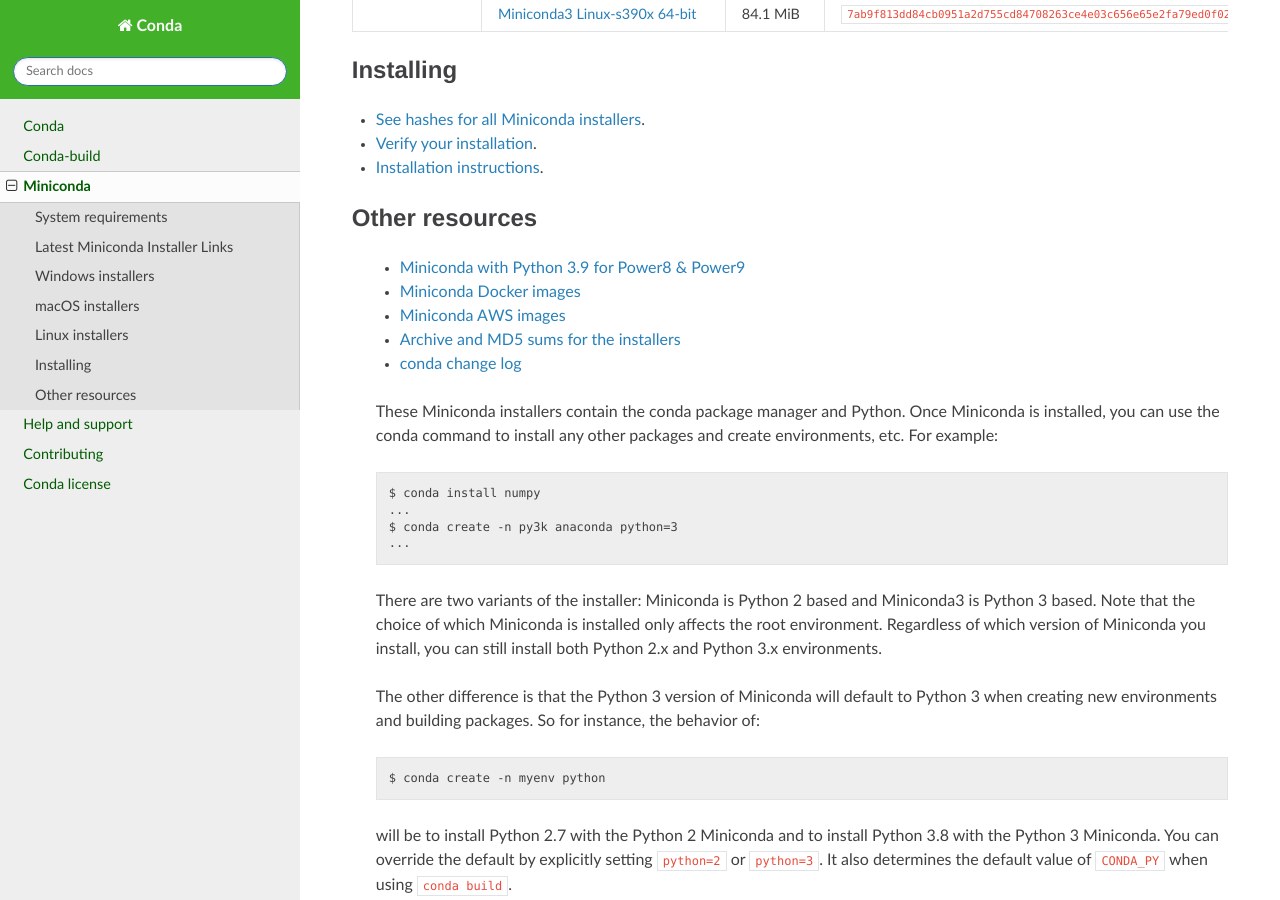
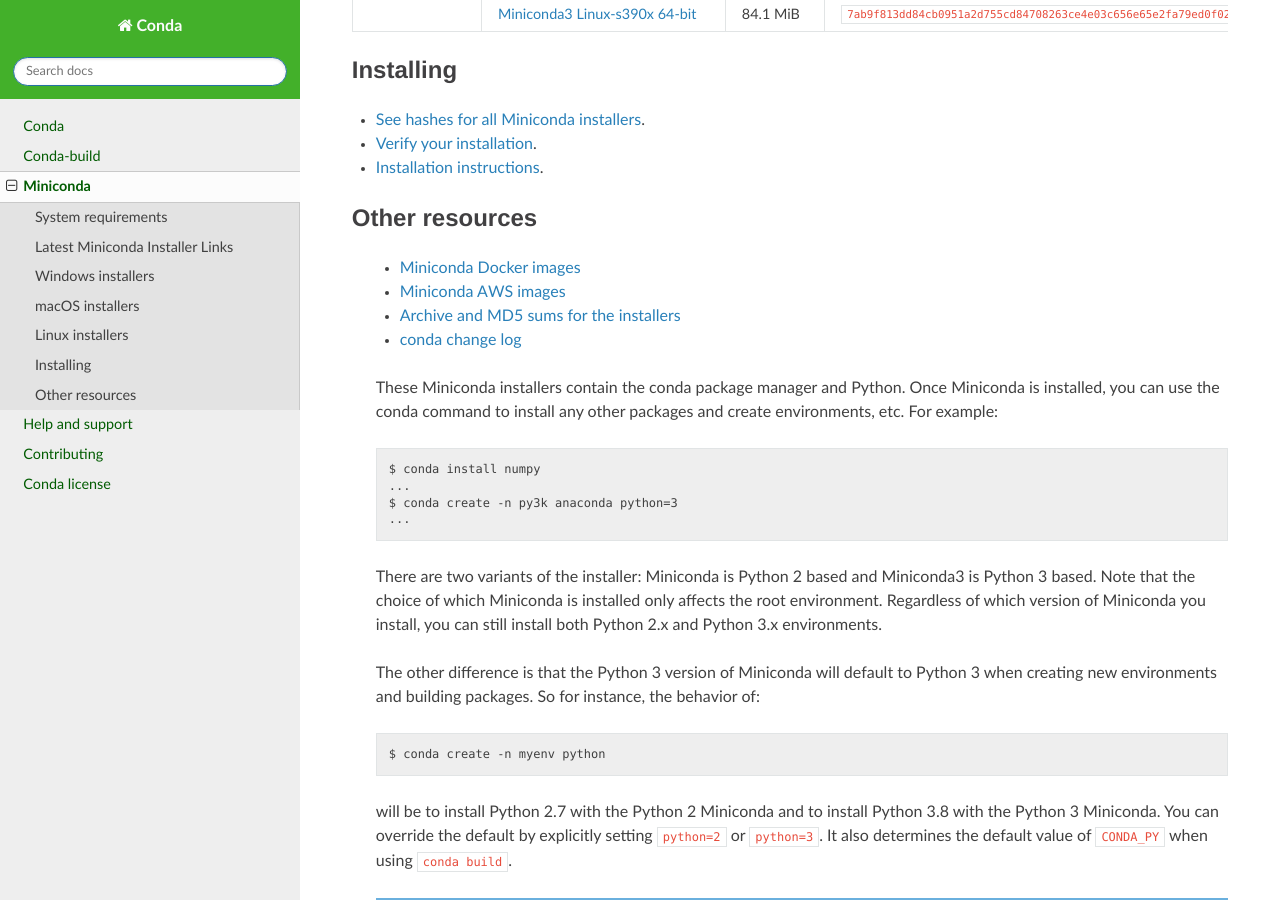
Before and after one commit to conda/conda-docs, a Sphinx documentation site: the page built from docs/source/miniconda.rst, in a window 1280 px wide and 900 px high, scrolled down 2420 px. Built offline with Sphinx 7.4.7 and the Read the Docs theme 2.0.0, drawn with Linux system fonts in a browser that asks for light colours.

Commit message:
Remove PowerPC from "Other resources".

```diff
--- a/docs/source/miniconda.rst
+++ b/docs/source/miniconda.rst
@@ -106,8 +106,6 @@
 Other resources
 ===============
 
- -  `Miniconda with Python 3.9 for Power8 &
-    Power9 <https://repo.anaconda.com/miniconda/Miniconda3-latest-Linux-ppc64le.sh>`__
  -  `Miniconda Docker
     images <https://hub.docker.com/r/continuumio/>`__
  -  `Miniconda AWS
--- a/docs/source/miniconda.rst.jinja2
+++ b/docs/source/miniconda.rst.jinja2
@@ -106,8 +106,6 @@
 Other resources
 ===============
 
- -  `Miniconda with Python 3.9 for Power8 &
-    Power9 <https://repo.anaconda.com/miniconda/Miniconda3-latest-Linux-ppc64le.sh>`__
  -  `Miniconda Docker
     images <https://hub.docker.com/r/continuumio/>`__
  -  `Miniconda AWS
```
